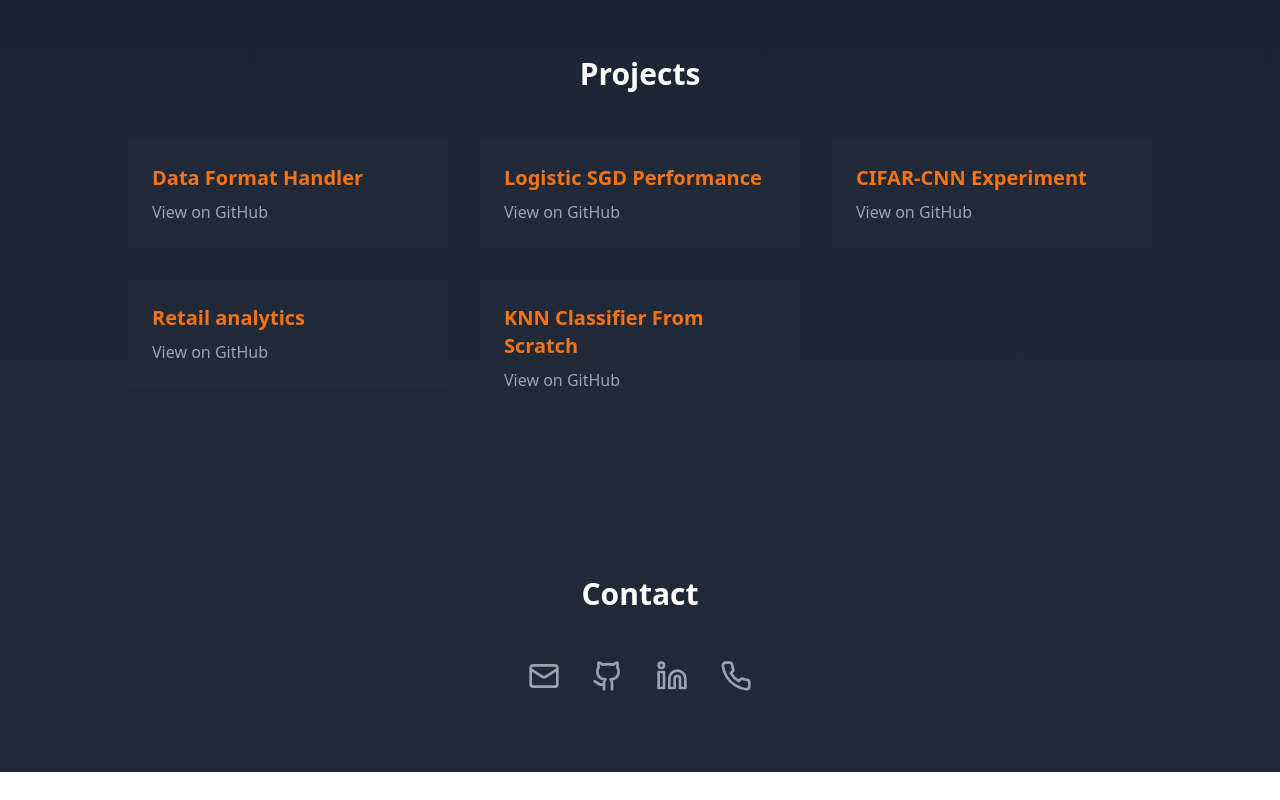
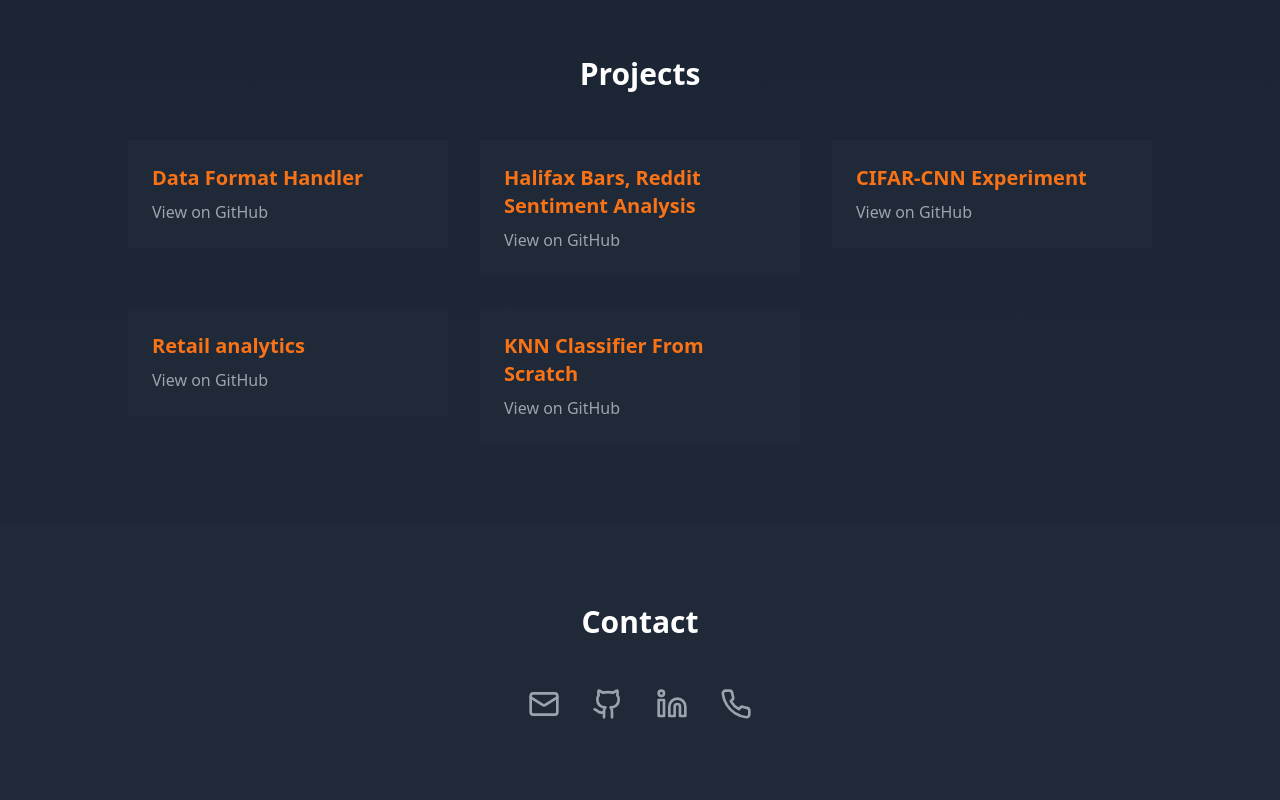
Before and after one commit to salalalikhan/SAK-Portfolio, a React (Vite) app: page / in a window 1280 px wide. Shown: the part 2425-3225 px from the top of the page. Before the commit the page ends 3197 px from the top, so only its background shows below. Built offline with nearby package versions, Linux system fonts and the light colour scheme.

Commit message:
update project

```diff
--- a/src/App.tsx
+++ b/src/App.tsx
@@ -368,14 +368,14 @@ function App() {
 
             {/* Project 2 */}
             <a
-              href="https://github.com/salalalikhan/Logistic-SGD-Performance"
+              href="https://github.com/salalalikhan/Halifax-bar-sentiment"
               target="_blank"
               rel="noopener noreferrer"
               className="block group"
             >
               <div className="bg-gray-800 p-6 rounded-lg transform transition-all duration-300 hover:scale-105 hover:bg-gray-700">
                 <h3 className="text-xl font-bold text-orange-500 mb-2">
-                  Logistic SGD Performance
+                  Halifax Bars, Reddit Sentiment Analysis
                 </h3>
                 <p className="text-gray-400">View on GitHub</p>
               </div>
```
